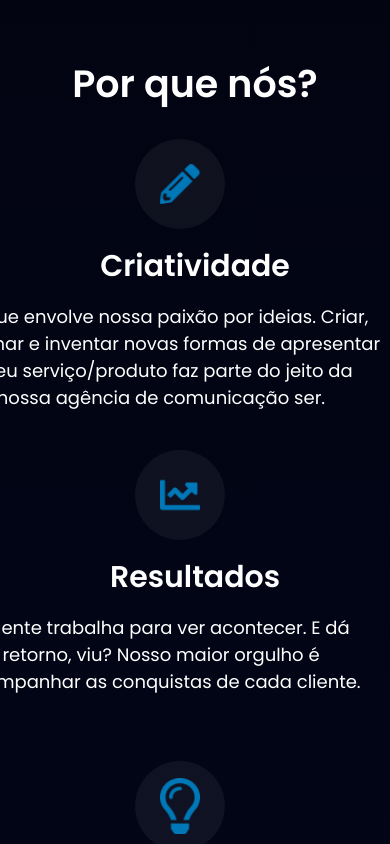
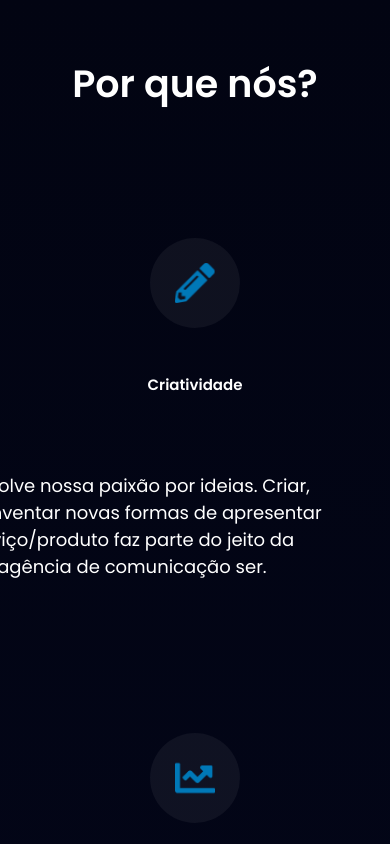
Before and after one commit to chrisporpino/agencia-landing-page, a React (Create React App) app: page / in a window 390 px wide. Shown: the part 1140-1984 px from the top of the page. Built offline with nearby package versions, Linux system fonts and the light colour scheme.

Commit message:
mudanças

```diff
--- a/src/assets/styles/mobile.css
+++ b/src/assets/styles/mobile.css
@@ -13,12 +13,18 @@
     height: 30px;
     font-size: 30px;
     line-height: 45px;
-    margin: 56px 30px 35px 30px;
+    margin: 56px 30px 63px 30px!important;
   }
 
   .DifferentialBox {
     display: flex!important;
     flex-direction: column!important;
+    /*  se eu estabelecer as medidas de baixo, o titulo sobe sobre
+    o icone */
+    height:2000px!important;
+    width: 100%!important;
+    padding: 10px 10px 10px 10px;
+    margin-bottom: 30px;
 
   }
 
@@ -32,7 +38,8 @@
     display: flex;
     width: 79px;
     height: 79px;
-    margin:  0px;
+    /* margin:  0px; */
+    margin: 64px 148px 31px 148px!important;
     justify-content: center;
     margin-right: 0px;
   }
@@ -44,13 +51,13 @@
   }
 
   .Text {
-    width: 185px;
-    height: 21px;
-    font-weight: 600px;
-    font-size: 21px;
-    line-height: 31.5px;
-    text-align: center;
-    margin: 15px 185px 9px 185px;
+    width: 315px!important;
+    height: 80px!important;
+    font-weight: 400px!important;
+    font-size: 15px!important;
+    line-height: 22.5px!important;
+    text-align: center!important;
+    margin: 15px 185px 9px 185px!important;
   }
 
   .DescriptionDifferential {
```
